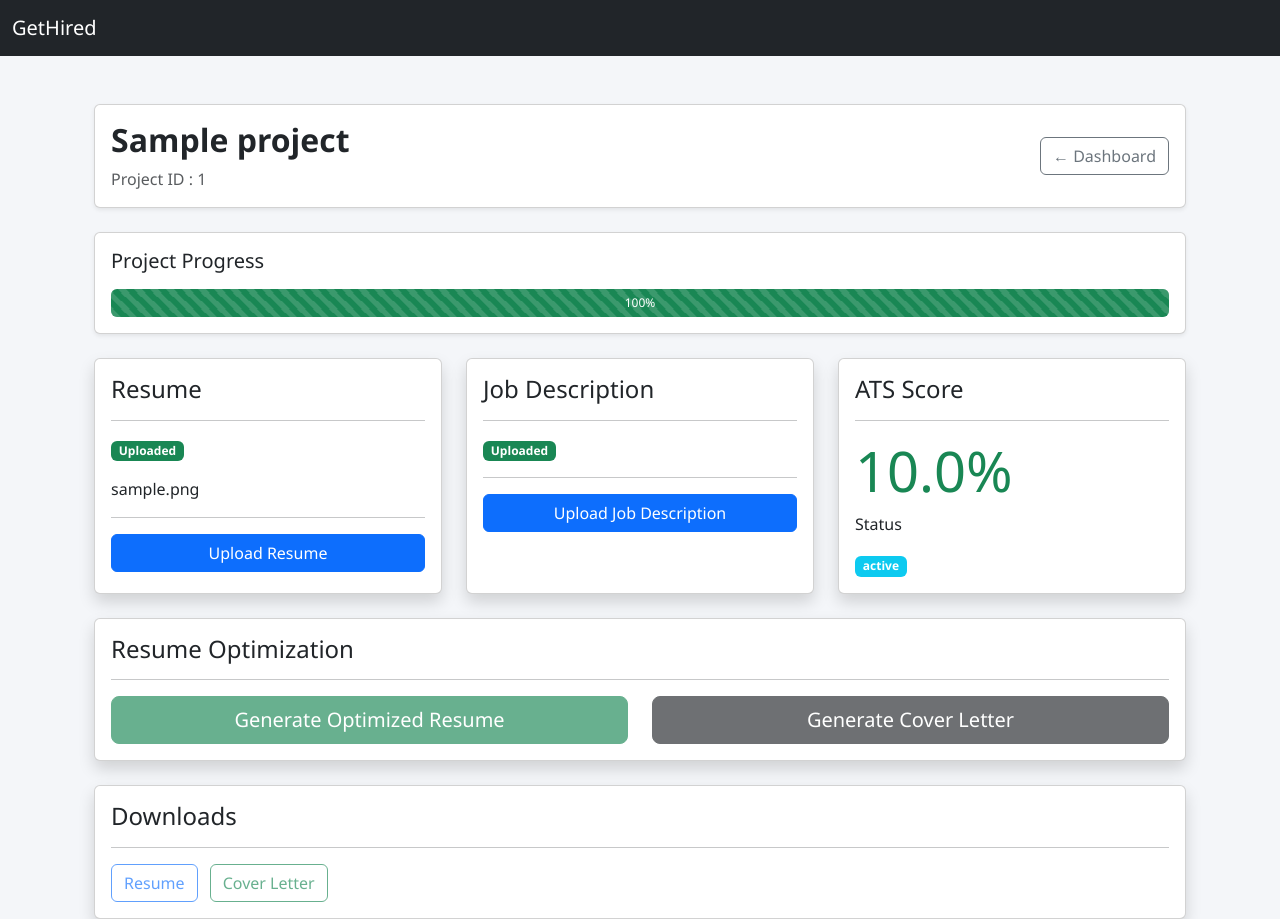
After one commit to muhkashiff/gethired, a Flask app: page /project/1 in a window 1280 px wide. The commit adds this page. Run offline with Flask 3, Linux system fonts and the light colour scheme; tables that the repository leaves empty hold one stand-in row (values such as "Sample post").

Commit message:
Milestone 2.2A completed

```diff
--- a/app/project/routes.py
+++ b/app/project/routes.py
@@ -1,7 +1,26 @@
-from flask import Blueprint
-from flask import redirect
-from flask import request
-from flask import url_for
+"""
+Project Routes
+--------------
+
+Handles:
+- Project Workspace
+- Open Project
+- Rename Project (future)
+- Delete Project (future)
+"""
+
+from pathlib import Path
+
+from flask import (
+    Blueprint,
+    abort,
+    flash,
+    redirect,
+    render_template,
+    request,
+    url_for,
+    current_app,
+)
 
 from app.extensions import db
 from app.models import Project
@@ -9,27 +28,108 @@ from app.models import Project
 project_bp = Blueprint(
     "project",
     __name__,
-    url_prefix="/project"
+    url_prefix="/project",
 )
 
 
+# -------------------------------------------------------
+# Create Project
+# -------------------------------------------------------
 @project_bp.route("/new", methods=["POST"])
 def new_project():
+    """Create a new project."""
 
-    project_name = request.form.get("gethired")
+    project_name = request.form.get("project_name", "").strip()
 
     if not project_name:
-
-        project_name = "gethired"
+        project_name = "Untitled Project"
 
     project = Project(
-        project_name=project_name
+        project_name=project_name,
+        status="Waiting for Resume",
     )
 
     db.session.add(project)
+    db.session.commit()
 
-    db.session.commit()
+    # Create project folder
+    project_folder = (
+        Path(current_app.config["UPLOAD_FOLDER"])
+        / f"project_{project.id}"
+    )
+
+    project_folder.mkdir(parents=True, exist_ok=True)
+
+    flash("Project created successfully.", "success")
+
+    return redirect(
+        url_for(
+            "project.workspace",
+            project_id=project.id,
+        )
+    )
+
+
+# -------------------------------------------------------
+# Project Workspace
+# -------------------------------------------------------
+@project_bp.route("/<int:project_id>")
+def workspace(project_id):
+    """Open project workspace."""
+
+    project = Project.query.get(project_id)
+
+    if project is None:
+        abort(404)
+
+    progress = calculate_progress(project)
+
+    return render_template(
+        "project.html",
+        project=project,
+        progress=progress,
+    )
+
+
+# -------------------------------------------------------
+# Delete Project (Future)
+# -------------------------------------------------------
+@project_bp.route("/delete/<int:project_id>")
+def delete_project(project_id):
+
+    flash(
+        "Delete functionality will be added later.",
+        "info",
+    )
 
     return redirect(
         url_for("dashboard.home")
     )
+
+
+# -------------------------------------------------------
+# Progress Calculator
+# -------------------------------------------------------
+def calculate_progress(project):
+    """
+    Calculates overall project completion.
+    """
+
+    completed = 0
+
+    if project.resume_uploaded:
+        completed += 1
+
+    if project.jd_uploaded:
+        completed += 1
+
+    if project.ats_completed:
+        completed += 1
+
+    if project.resume_generated:
+        completed += 1
+
+    if project.coverletter_generated:
+        completed += 1
+
+    return int((completed / 5) * 100)
--- /dev/null
+++ b/app/templates/project.html
@@ -0,0 +1,336 @@
+{% extends "base.html" %}
+
+{% block content %}
+
+<div class="container-fluid mt-4">
+
+    <!-- ========================= -->
+    <!-- Project Header            -->
+    <!-- ========================= -->
+
+    <div class="card shadow-sm mb-4">
+
+        <div class="card-body">
+
+            <div class="d-flex justify-content-between align-items-center">
+
+                <div>
+
+                    <h2 class="fw-bold">
+
+                        {{ project.project_name }}
+
+                    </h2>
+
+                    <p class="text-muted mb-0">
+
+                        Project ID : {{ project.id }}
+
+                    </p>
+
+                </div>
+
+                <div>
+
+                    <a
+                        href="{{ url_for('dashboard.home') }}"
+                        class="btn btn-outline-secondary">
+
+                        ← Dashboard
+
+                    </a>
+
+                </div>
+
+            </div>
+
+        </div>
+
+    </div>
+
+
+    <!-- ========================= -->
+    <!-- Progress                  -->
+    <!-- ========================= -->
+
+    <div class="card shadow-sm mb-4">
+
+        <div class="card-body">
+
+            <h5>
+
+                Project Progress
+
+            </h5>
+
+            <div class="progress mt-3"
+                style="height:28px;">
+
+                <div
+                    class="progress-bar progress-bar-striped progress-bar-animated bg-success"
+
+                    role="progressbar"
+
+                    style="width: {{ progress }}%;">
+
+                    {{ progress }}%
+
+                </div>
+            </div>
+
+        </div>
+
+    </div>
+
+
+    <!-- ========================= -->
+    <!-- Status Cards              -->
+    <!-- ========================= -->
+
+    <div class="row">
+
+        <!-- Resume -->
+
+        <div class="col-lg-4 mb-4">
+
+            <div class="card shadow h-100">
+
+                <div class="card-body">
+
+                    <h4>
+
+                        Resume
+
+                    </h4>
+
+                    <hr>
+
+                    {% if project.resume_uploaded %}
+
+                    <span class="badge bg-success">
+
+                        Uploaded
+
+                    </span>
+
+                    <p class="mt-3">
+
+                        {{ project.resume_filename }}
+
+                    </p>
+
+                    {% else %}
+
+                    <span class="badge bg-danger">
+
+                        Not Uploaded
+
+                    </span>
+
+                    {% endif %}
+
+                    <hr>
+
+                    <button
+                        class="btn btn-primary w-100">
+
+                        Upload Resume
+
+                    </button>
+
+                </div>
+
+            </div>
+
+        </div>
+
+
+
+        <!-- Job Description -->
+
+        <div class="col-lg-4 mb-4">
+
+            <div class="card shadow h-100">
+
+                <div class="card-body">
+
+                    <h4>
+
+                        Job Description
+
+                    </h4>
+
+                    <hr>
+
+                    {% if project.jd_uploaded %}
+
+                    <span class="badge bg-success">
+
+                        Uploaded
+
+                    </span>
+
+                    {% else %}
+
+                    <span class="badge bg-danger">
+
+                        Not Uploaded
+
+                    </span>
+
+                    {% endif %}
+
+                    <hr>
+
+                    <button
+                        class="btn btn-primary w-100">
+
+                        Upload Job Description
+
+                    </button>
+
+                </div>
+
+            </div>
+
+        </div>
+
+
+
+        <!-- ATS -->
+
+        <div class="col-lg-4 mb-4">
+
+            <div class="card shadow h-100">
+
+                <div class="card-body">
+
+                    <h4>
+
+                        ATS Score
+
+                    </h4>
+
+                    <hr>
+
+                    <h1 class="display-4 text-success">
+
+                        {{ project.ats_score }}%
+
+                    </h1>
+
+                    <p>
+
+                        Status
+
+                    </p>
+
+                    <span class="badge bg-info">
+
+                        {{ project.status }}
+
+                    </span>
+
+                </div>
+
+            </div>
+
+        </div>
+
+    </div>
+
+
+
+    <!-- ========================= -->
+    <!-- Generate Section          -->
+    <!-- ========================= -->
+
+    <div class="card shadow mb-4">
+
+        <div class="card-body">
+
+            <h4>
+
+                Resume Optimization
+
+            </h4>
+
+            <hr>
+
+            <div class="row">
+
+                <div class="col-md-6">
+
+                    <button
+                        class="btn btn-success w-100 btn-lg"
+
+                        disabled>
+
+                        Generate Optimized Resume
+
+                    </button>
+
+                </div>
+
+                <div class="col-md-6">
+
+                    <button
+                        class="btn btn-dark w-100 btn-lg"
+
+                        disabled>
+
+                        Generate Cover Letter
+
+                    </button>
+
+                </div>
+
+            </div>
+
+        </div>
+
+    </div>
+
+
+
+    <!-- ========================= -->
+    <!-- Downloads                 -->
+    <!-- ========================= -->
+
+    <div class="card shadow">
+
+        <div class="card-body">
+
+            <h4>
+
+                Downloads
+
+            </h4>
+
+            <hr>
+
+            <button
+                class="btn btn-outline-primary me-2"
+
+                disabled>
+
+                Resume
+
+            </button>
+
+            <button
+                class="btn btn-outline-success"
+
+                disabled>
+
+                Cover Letter
+
+            </button>
+
+        </div>
+
+    </div>
+
+</div>
+
+{% endblock %}
```
Also changed, not shown: app/config.py (+6 -2 lines), app/models/project.py (+23 -0 lines), app/templates/dashboard.html (+61 -42 lines), app/project/services.py (added), app/templates/ats.html (added), app/templates/settings.html (added), app/templates/upload.html (deleted), app/templates/upload_jd.html (added), app/templates/upload_resume.html (added).
